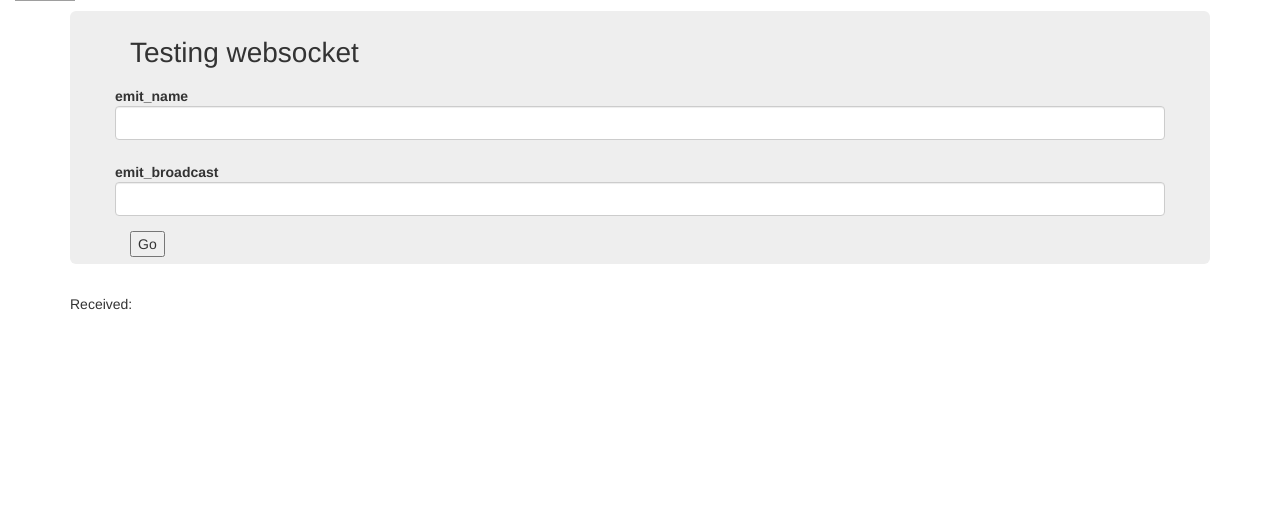
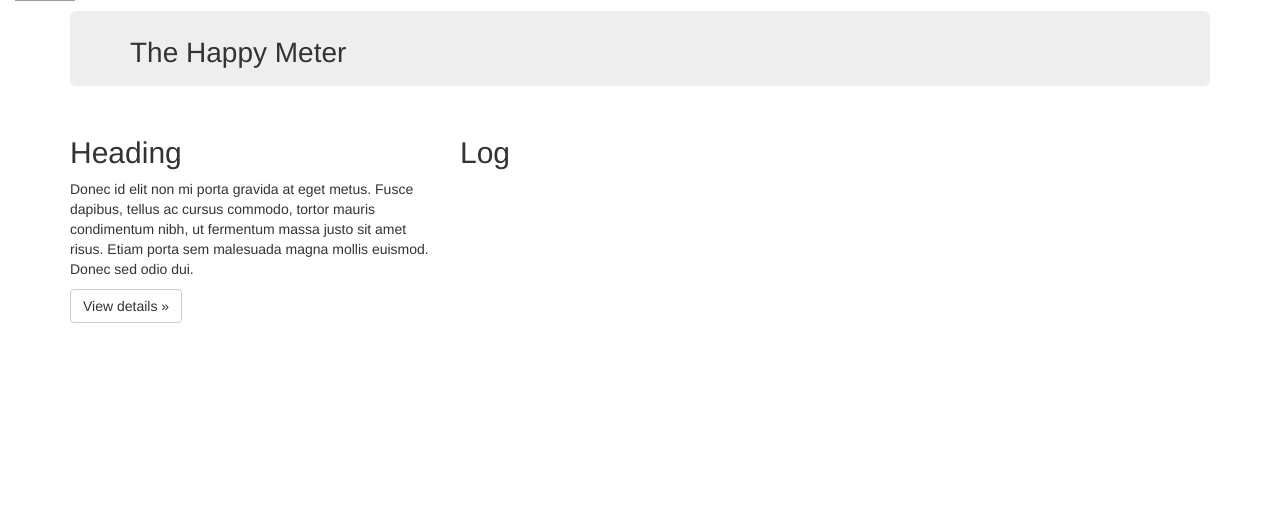
Before and after one commit to Statoil/Waaazap, a Flask app: page /testws in a window 1280 px wide. Shown: the part 59-581 px from the top of the page. Run offline with Flask 2, Linux system fonts and the light colour scheme; some libraries are stand-ins or nearby versions; grey boxes are pictures that could not be loaded.

Commit message:
remove forms, new layout

```diff
--- a/templates/testws.html
+++ b/templates/testws.html
@@ -1,23 +1,28 @@
 {% extends "base.html" %}
 
 {% block title_content %}
-    Testing websocket
+    The Happy Meter
 {% endblock %}
 
 {% block inner_content %}
-<form class="form form-horizontal" method="post" role="form">
-  {{ form.hidden_tag() }}
-  {# {{ wtf.form_errors(form, hiddens="only") }} #}
 
-  {{ wtf.form_field(form.emit_name) }}
-  {{ wtf.form_field(form.emit_broadcast) }}
-  <input type="submit" value="Go">
-</form>
 {% endblock %}
 
 {% block inner_content_below %}
-<p>Received:</p>
-<div id="log">
+
+<div class="row">
+    <div class="col-xs-6 col-lg-4">
+        <h2>Heading</h2>
+        <p>Donec id elit non mi porta gravida at eget metus. Fusce dapibus, tellus ac cursus commodo, tortor mauris condimentum nibh, ut fermentum massa justo sit amet risus. Etiam porta sem malesuada magna mollis euismod. Donec sed odio dui. </p>
+        <p><a class="btn btn-default" href="#" role="button">View details &raquo;</a></p>
+    </div><!--/.col-xs-6.col-lg-4-->
+
+    <div class="col-xs-6 col-lg-4">
+        <h2>Log</h2>
+        <p>
+            <div id="log"></div>
+        </p>
+    </div><!--/.col-xs-6.col-lg-4-->
 </div>
 {% endblock %}
 
```
